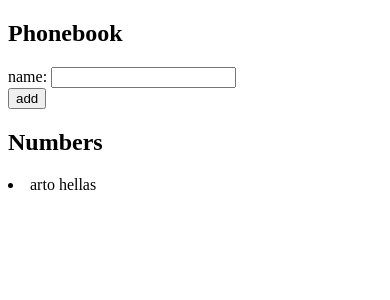
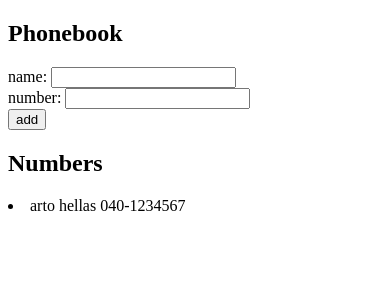
Before and after one commit to spar931/FullStackCourse---React-NodeJS-TypeScript, a React (Create React App) app in the folder phonebook/: page / in a window 390 px wide. Shown: the top 300 px of the page. Built offline with nearby package versions, Linux system fonts and the light colour scheme.

Commit message:
exercise 2.8 - allow users to also add a phone number

```diff
--- a/phonebook/src/App.js
+++ b/phonebook/src/App.js
@@ -3,42 +3,45 @@ import { useState } from 'react'
 
 const App = () => {
   const [persons, setPersons] = useState([
-    { name: 'arto hellas' }
+    { name: 'arto hellas' , number: '040-1234567'}
   ])
   const [newName, setNewName] = useState('')
+  const [newNumber, setNewNumber] = useState('')
 
   const handleNameChange = (event) => {
     setNewName(event.target.value.toLowerCase())
   }
+  const handleNumberChange = (event) => {
+    setNewNumber(event.target.value)
+  }
 
-  const addName = (event) => {
+  const addNameAndNumber = (event) => {
     event.preventDefault()
-    const nameObject = {
-      name : newName
+    const userObject = {
+      name : newName,
+      number : newNumber
     }
     if (persons.some(person => person.name === newName)) {
       alert(`${newName} is already added to phonebook`)
     } else {
-      setPersons(persons.concat(nameObject))
+      setPersons(persons.concat(userObject))
       setNewName('')
+      setNewNumber('')
     }
   }
 
   return (
     <div>
       <h2>Phonebook</h2>
-      <form onSubmit={addName}>
-        <div>
-          name: <input value={newName} onChange={handleNameChange}/>
-        </div>
-        <div>
-          <button type="submit">add</button>
-        </div>
+      <form onSubmit={addNameAndNumber}>
+        <div>name: <input value={newName} onChange={handleNameChange} /></div>
+        <div>number: <input value={newNumber} onChange={handleNumberChange} /></div>
+        <div><button type="submit">add</button></div>
       </form>
       <h2>Numbers</h2>
         {persons.map(person =>
           <li key={person.name}>
-            {person.name}
+            {person.name} {person.number}
           </li>
         )}
     </div>
```
